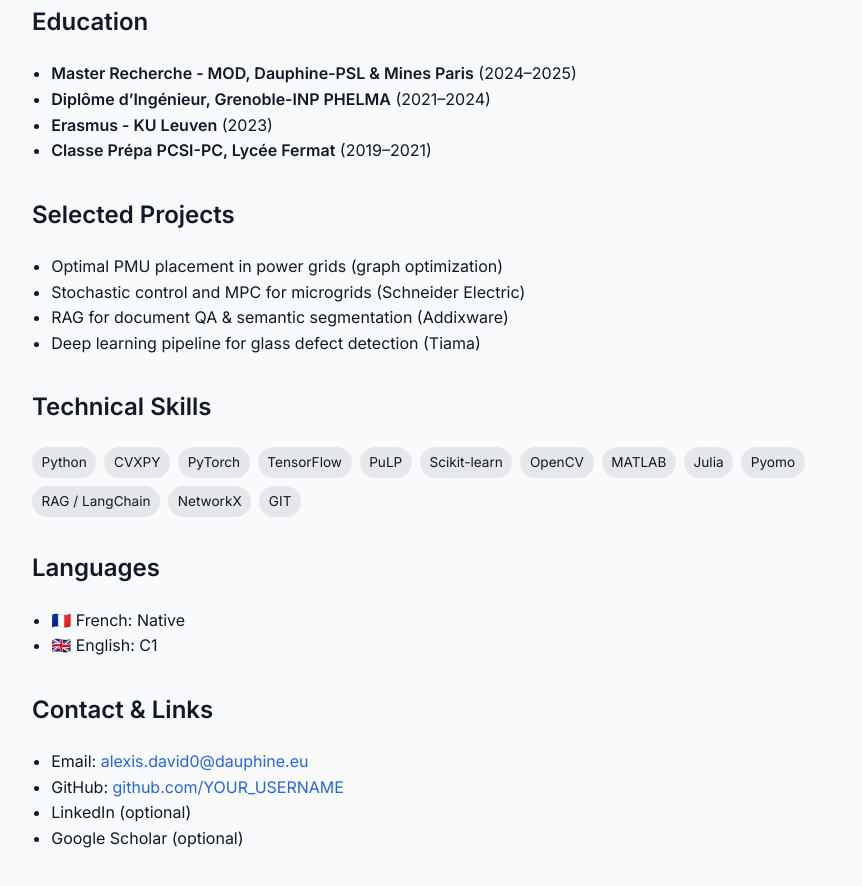
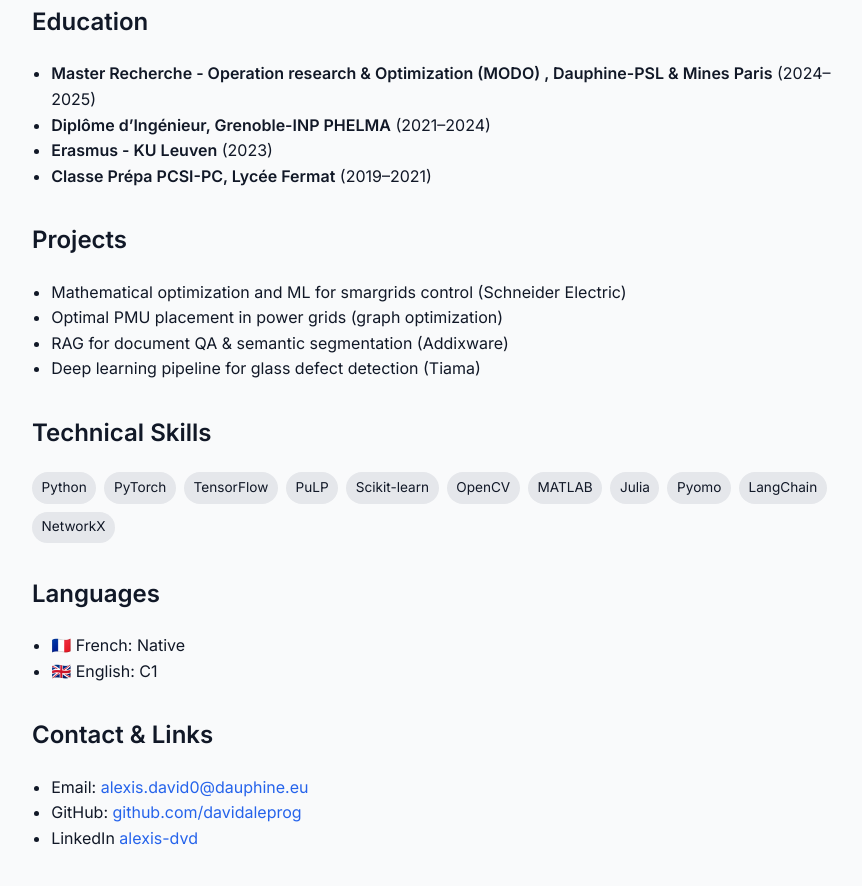
Before and after one commit to davidaleprog/alexis.david.io, a plain HTML site: page index.html in a window 1280 px wide. Shown: the part 670-1556 px from the top of the page, without its empty margins (208-1070 px from the left). Drawn offline with Linux system fonts and the light colour scheme.

Commit message:
index.html template modified

```diff
--- a/index.html
+++ b/index.html
@@ -3,7 +3,7 @@
 <head>
   <meta charset="UTF-8" />
   <meta name="viewport" content="width=device-width, initial-scale=1.0"/>
-  <title>Alexis David | Mathematical Optimization Researcher</title>
+  <title>Alexis David | Mathematical Optimization Research Intern</title>
   <link href="https://fonts.googleapis.com/css2?family=Inter:wght@400;600&display=swap" rel="stylesheet">
   <style>
     body {
@@ -15,7 +15,7 @@
       line-height: 1.6;
     }
     header {
-      background-color: #1f2937;
+      background-color: #536f97;
       color: white;
       padding: 2rem;
       text-align: center;
@@ -58,7 +58,7 @@
   <header>
     <h1>Alexis David</h1>
     <p>Mathematical Optimization & Data Science Researcher</p>
-    <p>📍 Paris, France · ✉️ <a href="mailto:alexis.david0@dauphine.eu" style="color: #93c5fd;">alexis.david0@dauphine.eu</a></p>
+    <p>📍 Grenoble, France · ✉️ <a href="mailto:alexis.david0@dauphine.eu" style="color: #93c5fd;">alexis.david0@dauphine.eu</a></p>
   </header>
 
   <main>
@@ -84,7 +84,7 @@
     <section class="section">
       <h2>Education</h2>
       <ul>
-        <li><strong>Master Recherche - MOD, Dauphine-PSL & Mines Paris</strong> (2024–2025)</li>
+        <li><strong>Master Recherche - Operation research & Optimization (MODO) , Dauphine-PSL & Mines Paris</strong> (2024–2025)</li>
         <li><strong>Diplôme d’Ingénieur, Grenoble-INP PHELMA</strong> (2021–2024)</li>
         <li><strong>Erasmus - KU Leuven</strong> (2023)</li>
         <li><strong>Classe Prépa PCSI-PC, Lycée Fermat</strong> (2019–2021)</li>
@@ -92,10 +92,10 @@
     </section>
 
     <section class="section">
-      <h2>Selected Projects</h2>
+      <h2>Projects</h2>
       <ul>
-        <li>Optimal PMU placement in power grids (graph optimization)</li>
-        <li>Stochastic control and MPC for microgrids (Schneider Electric)</li>
+          <li>Mathematical optimization and ML for smargrids control (Schneider Electric)</li>
+          <li>Optimal PMU placement in power grids (graph optimization)</li>
         <li>RAG for document QA & semantic segmentation (Addixware)</li>
         <li>Deep learning pipeline for glass defect detection (Tiama)</li>
       </ul>
@@ -105,7 +105,6 @@
       <h2>Technical Skills</h2>
       <div class="tags">
         <div class="tag">Python</div>
-        <div class="tag">CVXPY</div>
         <div class="tag">PyTorch</div>
         <div class="tag">TensorFlow</div>
         <div class="tag">PuLP</div>
@@ -114,9 +113,8 @@
         <div class="tag">MATLAB</div>
         <div class="tag">Julia</div>
         <div class="tag">Pyomo</div>
-        <div class="tag">RAG / LangChain</div>
+        <div class="tag">LangChain</div>
         <div class="tag">NetworkX</div>
-        <div class="tag">GIT</div>
       </div>
     </section>
 
@@ -132,9 +130,8 @@
       <h2>Contact & Links</h2>
       <ul>
         <li>Email: <a href="mailto:alexis.david0@dauphine.eu">alexis.david0@dauphine.eu</a></li>
-        <li>GitHub: <a href="https://github.com/YOUR_USERNAME">github.com/YOUR_USERNAME</a></li>
-        <li>LinkedIn (optional)</li>
-        <li>Google Scholar (optional)</li>
+        <li>GitHub: <a href="https://github.com/davidaleprog">github.com/davidaleprog</a></li>
+        <li>LinkedIn <a href="https://www.linkedin.com/in/alexis-dvd/"> alexis-dvd</a></li>
       </ul>
     </section>
   </main>
```
